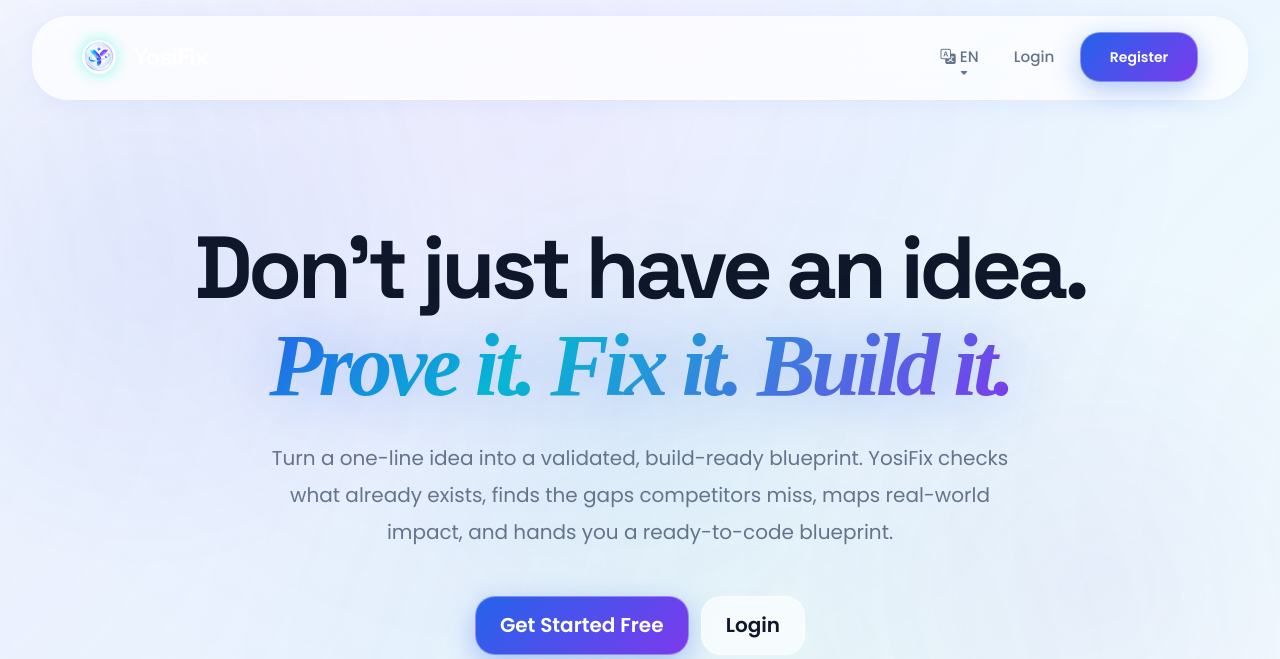
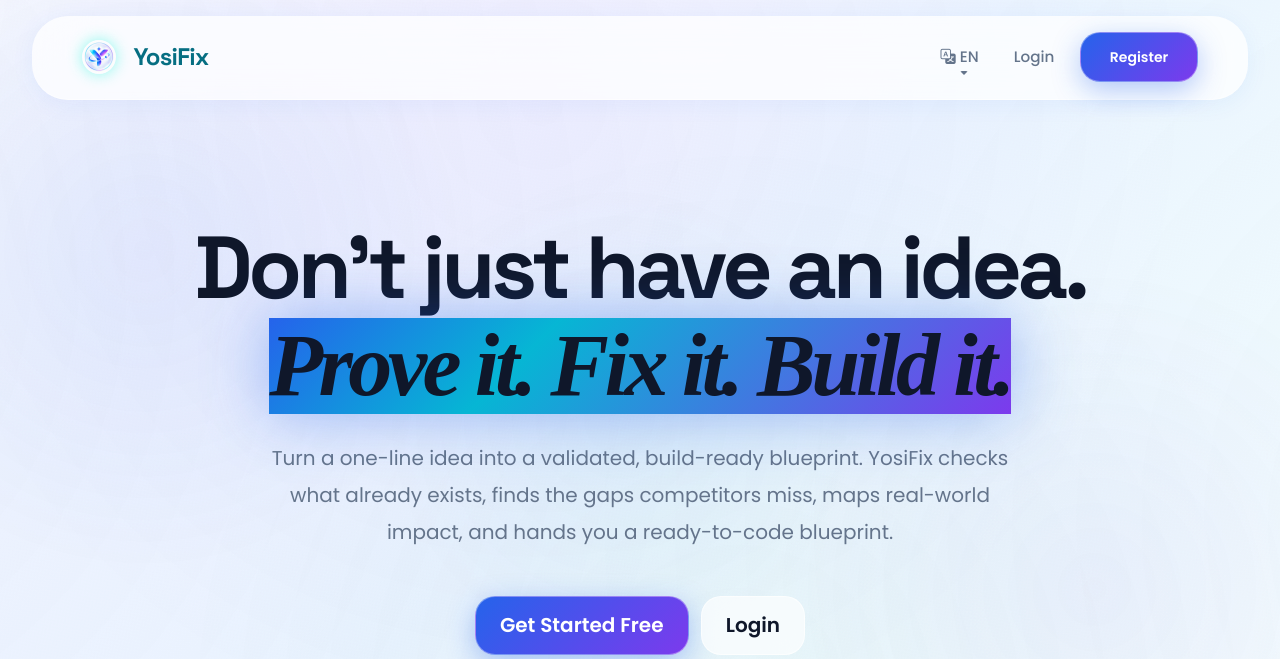
Before and after one commit to mathiarasan-art01/YosiFix, a Flask app: page / in a window 1280 px wide. Shown: the top 659 px of the page. Run offline with Flask 3, Linux system fonts and the light colour scheme; some web fonts are replaced.

Commit message:
feat: update styling and database changes

```diff
--- a/static/css/style.css
+++ b/static/css/style.css
@@ -9,7 +9,7 @@
 
 :root {
   /* Core White Background Palette */
-  --bg-base: #FFFFFF;
+  --bg-base: #b46b6b;
   --bg-mid: #FAFBFF;
   --bg-surface: rgba(255, 255, 255, 0.65);
   --bg-card: rgba(255, 255, 255, 0.55);
@@ -17,7 +17,7 @@
 
   /* Glassmorphism Variables */
   --glass-bg: rgba(255, 255, 255, 0.45);
-  --glass-bg-hover: rgba(255, 255, 255, 0.75);
+  --glass-bg-hover: rgba(169, 66, 66, 0.75);
   --glass-border: rgba(255, 255, 255, 0.6);
   --glass-border-hover: rgba(37, 99, 235, 0.7);
 
@@ -550,8 +550,6 @@ label.form-label, label {
   font-style: italic;
   font-weight: 700;
   background: linear-gradient(135deg, var(--accent-blue) 0%, var(--accent-cyan) 35%, var(--accent-violet) 100%) !important;
-  -webkit-background-clip: text !important;
-  -webkit-text-fill-color: transparent !important;
   filter: drop-shadow(0 0 32px rgba(37, 99, 235, 0.4));
   display: inline-block;
   animation: textGradient 4s infinite linear;
@@ -1129,6 +1127,6 @@ label.form-label, label {
   font-size: 1.5rem;
   font-weight: 800;
   letter-spacing: -0.03em;
-  color: #ffffff;
+  color: #066e82;
   vertical-align: middle;
 }
```
Also changed, not shown: instance/yosifix.db.
